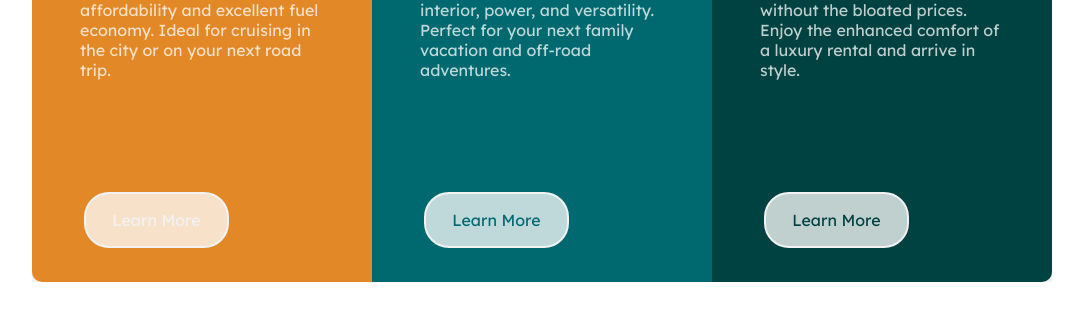
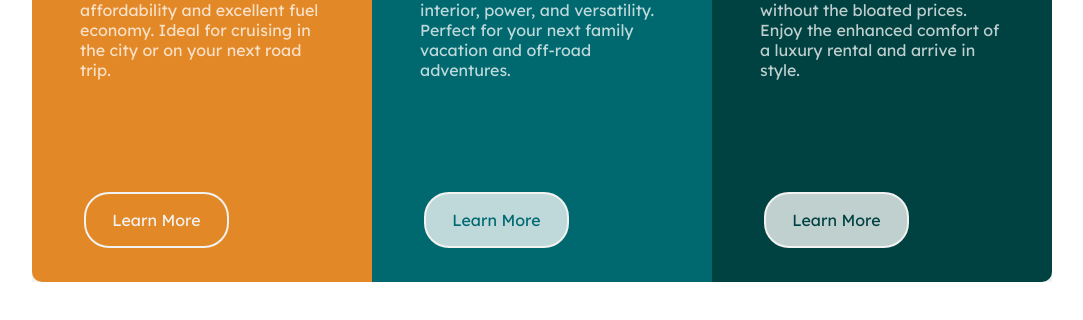
Before and after one commit to Kenzar-San/3columnPreviewCard, a plain HTML site: page index.html in a window 1280 px wide. In both pictures the pointer is over the element 254 px from the left and 570 px from the top of the page. Shown: the part 350-670 px from the top of the page, without its empty margins (98-1181 px from the left). Drawn offline with Linux system fonts and the light colour scheme.

Commit message:
Update style.css

```diff
--- a/css/style.css
+++ b/css/style.css
@@ -95,9 +95,13 @@ main {
     color: hsl(179, 100%, 13%);
 }
 
+.text_button:hover {
+    background: transparent;
+}
+
 .text_button:hover > span {
     color: hsl(0, 0%, 95%);
-    background: transparent;
+
 }
 
 @media screen and (max-width: 768px) {
```
